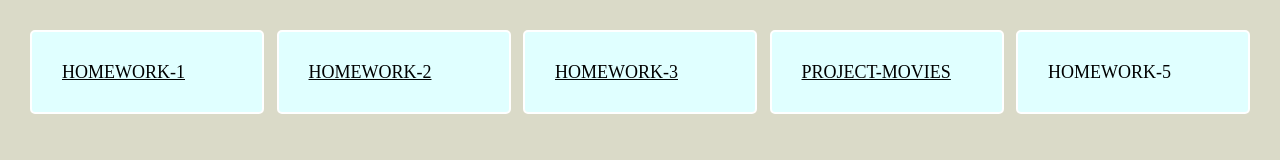
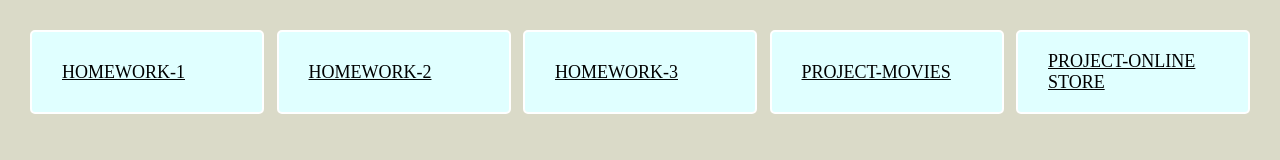
Before and after one commit to aiym-m/aiym-m.github.io, a plain HTML site: page homeworks/index.html in a window 1280 px wide. Drawn offline with Linux system fonts and the light colour scheme.

Commit message:
added files and changes

```diff
--- a/homeworks/index.html
+++ b/homeworks/index.html
@@ -12,7 +12,7 @@
         <div class="homeworks"><a href="/homework-2/index.html" target="_blank">Homework-2</a></div>
         <div class="homeworks"><a href="/async-js/index.html" target="_blank">Homework-3</a></div>
         <div class="homeworks"><a href="/project-1/index.html" target="_blank" >Project-Movies</a></div>
-        <div class="homeworks">Homework-5</div>
+        <div class="homeworks"><a href="/project-3/index.html">Project-Online Store</a></div>
 
     </div>
 
```
